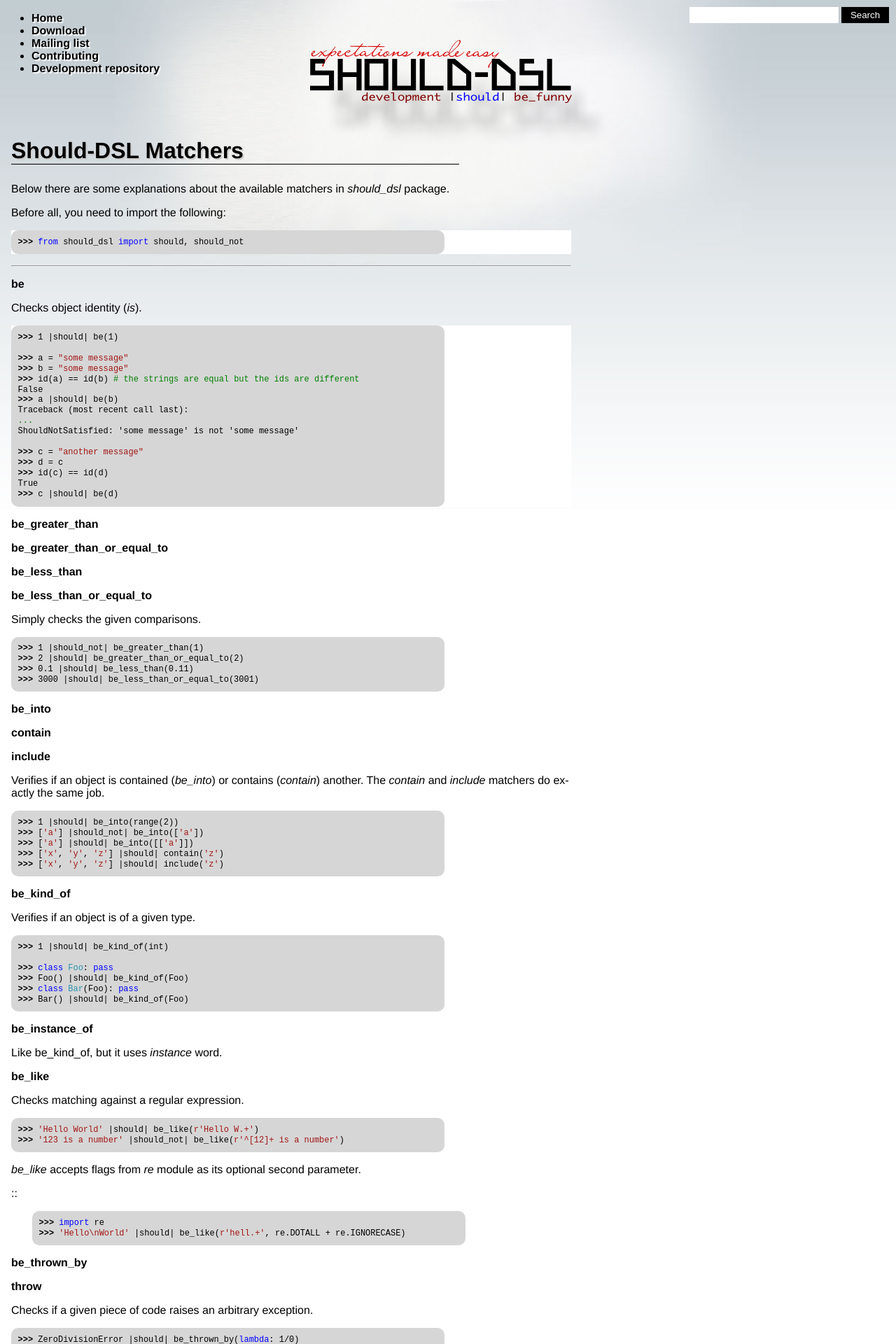
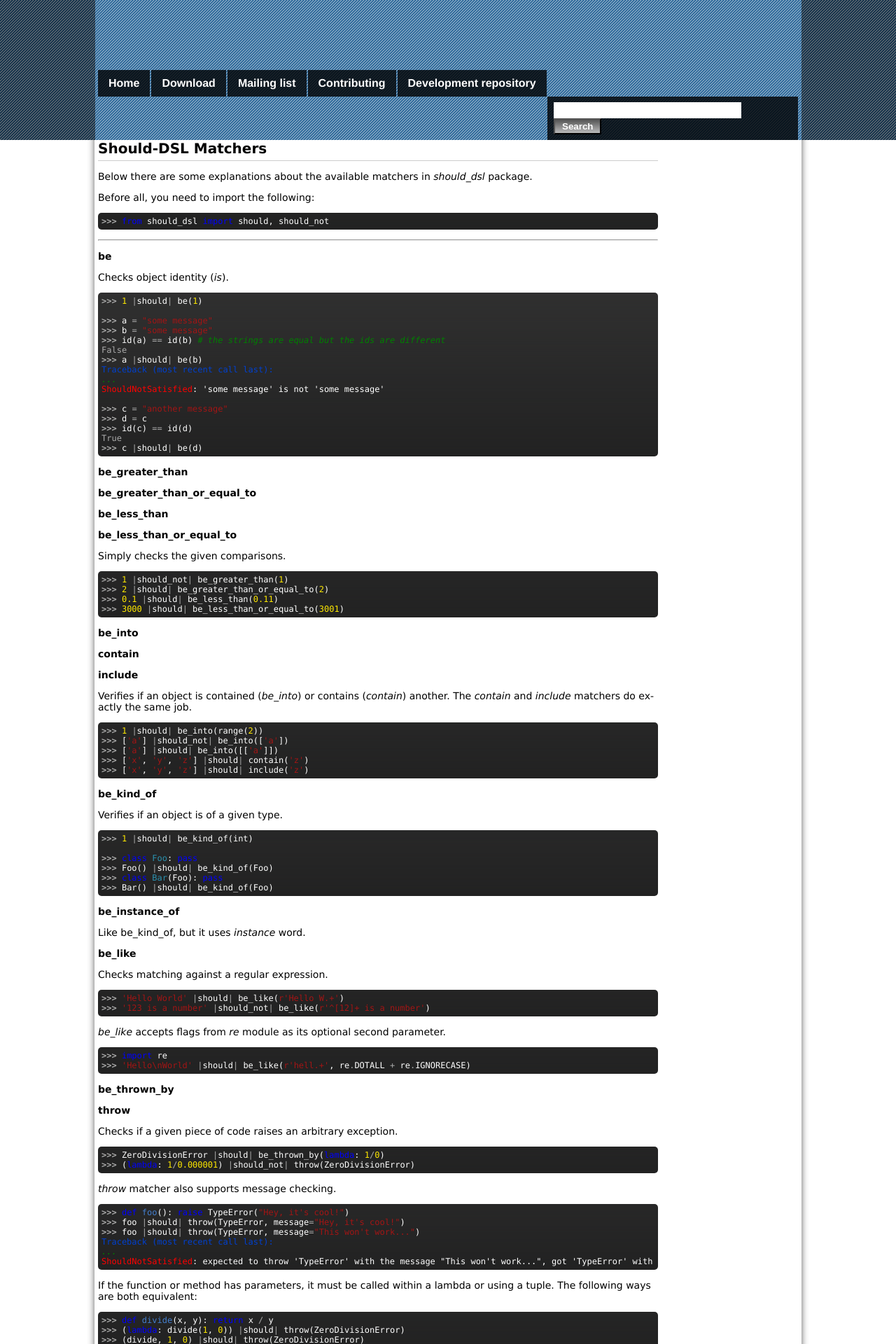
Before and after one commit to nsi-iff/should-dsl, a Sphinx documentation site: the page built from docs/available_matchers.rst, in a window 1280 px wide. Shown: the top 1920 px of the page at 70% size. Built offline with Sphinx 7.4.7, drawn with Linux system fonts in a browser that asks for light colours.

Commit message:
changes in the layout of the documentation.

```diff
--- a/docs/_static/css/global.css
+++ b/docs/_static/css/global.css
@@ -1,127 +1,31 @@
-#hide {
-    display:none;
-}
+html, body {
+    margin: 0px;
+    padding: 0px;
 
-#logo-link {
-    position: absolute;
-    top: 60px;
-    display: block;
-    width: 440px;
-    left: 50%;
-    margin-left: -220px;
-    height: 100px;
-}
+    font: 14px Verdana, helvetica, arial, freesans, clean, sans-serif;
 
-div.sphinxsidebar, div.related {
-    display: none;
-}
-
-div.footer {
-    text-align: center;
-}
-
-a.headerlink {
-    font-size: 80%;
-}
-
-body {
-    font-family: helvetica, arial, freesans, clean, sans-serif;
-}
-
-pre {
-    display: block;
-    min-width: 360px;
-    max-width: 600px;
-    width: 93%;
-    background-color: #d6d6d6;
-    border-radius:10px;
-    -moz-border-radius:10px;
-    border: 0 solid transparent;
-    padding: 0.8em;
-    font-size: 92%;
+    background-image: url("../img/back_shadow.png");
+    background-repeat: repeat-y;
+    background-position: center;
 }
 
 h1, h2 {
-    text-shadow:2px 2px 1px #cccccc;
+    margin: 0px;
+    padding: 0px 0px 5px 0px;
+
+    border-bottom: 1px solid #ccc;
 }
+
 h1 {
-    border-bottom:1px solid black;
-    font-size:2em;
-    width:80%;
+    font-size: 20px;
 }
 
 h2 {
-    font-size:1.5em;
+    font-size: 15px;
 }
 
-body {
-    background: url(../img/bg_main.jpg) 0 0 repeat-x transparent;
-    padding: 0;
-    margin: 0;
-}
-
-.document {
-    padding-top: 170px;
-    background: url(../img/bg.png) top center no-repeat transparent;
-    margin-left: 1em;
-    margin-right: 1em;
-
-}
-
-#basic-usage, #documentation {
-    display:inline-block;
-    width:48%;
-    vertical-align: top;
-}
-
-
-#installation h2{
-    border-bottom:1px solid black;
-    font-size:2em;
-    width:80%;
-}
-
-
-.menu {
-    position:absolute;
-    left:5px;
-    top:1px;
-}
-
-.menu img{
-    border: 0;
-}
-
-.menu a {
-    text-decoration: none;
-    color: black;
-    font-weight:bold;
-    text-shadow:2px 2px 1px #ffffff;
-}
-
-#searchbox {
-    position:absolute;
-    right: 10px;
-    top: 10px;
-}
-
-.search input.submit {
-    width: 68px;
-    height: 23px;
-    margin: 0;
-    border: 0;
-    background-color: #000000;
-    color: #ffffff;
-    vertical-align: top;
-}
-
-.search input.text {
-    width: 213px;
-    height: 23px;
-    margin: 0;
-    padding: 0;
-    border: 0;
-    vertical-align: top;
+br {
+    clear: both;
 }
 
 a {
@@ -130,5 +34,173 @@ a {
 }
 
 a:hover {
-    color: #3d48c4;
+    text-decoration: none;
+    color: #fff;
+    background-color: #3d48c4;
 }
+
+/* ========================================================================== */
+
+#headerwrapper {
+    background-image: url("../img/back_02.png");
+}
+
+#headerwrapper #header {
+    margin: 0px auto;
+    padding: 0px;
+    width: 1009px;
+
+    background-image: url("../img/back.png");
+    background-color: #fff;
+}
+
+
+#headerwrapper #header #logo {
+    width: 391px;
+    height: 100px;
+
+    /*background-image: url("../img/logo.png");
+    background-repeat: no-repeat;*/
+}
+
+/* ========================================================================== */
+
+#menu-wrapper {
+    margin: 0px auto;
+    width: 1000px;
+
+    font: 16px helvetica, Arial;
+}
+
+.menu {
+    margin: 0px;
+    padding: 0px;
+
+    list-style: none;
+}
+
+.menu li {
+    margin-right: 2px;
+    float: left;
+
+    background-image: url("../img/back_menu.png");
+}
+
+.menu a {
+    padding: 10px 15px;
+    display: block;
+
+    text-decoration: none;
+    font-weight:bold;
+    color: #fff;
+}
+
+.menu a:hover {
+    color: #ffda00;
+    background-color: transparent;
+}
+
+/* ========================================================================== */
+
+#searchbox {
+    padding: 8px 9px;
+    float: right;
+    width: 340px;
+
+    background-image: url("../img/back_menu.png");
+}
+
+#searchbox input {
+    margin: 0px;
+}
+
+#searchbox input.submit {
+    padding: 2px 10px;
+
+    background-image: url("../img/button_back.png");
+    background-repeat: repeat-x;
+
+    font-weight: bold;
+    color: #ffffff;
+}
+
+.search input.text {
+    padding: 4px;
+    width: 260px;
+
+    border: 0px;
+}
+
+/* ========================================================================== */
+
+.bodywrapper {
+    margin: 0px auto;
+    padding: 0px;
+    width: 1000px;
+}
+
+.section {
+    margin-top: 10px;
+    padding: 5px;
+
+    border: 1px solid #ccc;
+
+    background-image: url("../img/section_back.png");
+    background-repeat: repeat-x;
+    background-color: #fff;
+}
+
+/* ========================================================================== */
+
+#basic-usage {
+    float: left;
+    width: 625px;
+}
+
+#documentation {
+    float: right;
+    width: 345px;
+}
+
+/* ========================================================================== */
+
+.highlight pre {
+    padding: 5px;
+    display: block;
+
+    color: #fff;
+
+    font: 12px Monaco, monospace;
+    border-radius: 5px;
+
+    background-image: url("../img/pre_back.png");
+    background-repeat: repeat-x;
+    background-position: bottom;
+    background-color: #333;
+}
+
+/* ========================================================================== */
+
+div.footer {
+    margin: 0px auto;
+    margin-top: 15px;
+    padding: 5px;
+    width: 987px;
+
+    text-align: center;
+
+    background-image: url("../img/section_back.png");
+    background-repeat: repeat-x;
+    border-top: 1px solid #ccc;
+}
+
+/* ========================================================================== */
+
+div.sphinxsidebar, div.related {
+    display: none;
+}
+
+
+a.headerlink {
+    display: none;
+}
--- a/docs/_static/css/python.css
+++ b/docs/_static/css/python.css
@@ -1,188 +1,252 @@
+.highlight-python, .highlight {
+    background-color: #fff !important;
+}
+
 .hll {
-    background-color:#FFFFCC;
+    background-color:#fff;
 }
+
 .c {
     color:#408090;
     font-style:italic;
 }
+
 .err {
     border:1px solid #FF0000;
 }
+
 .k {
     color:#ffffff;
 }
+
 .o {
     color:#aaaaaa;
 }
+
 .cm {
     color:#408090;
     font-style:italic;
 }
+
 .cp {
     color:#ffffff;
 }
+
 .c1 {
     color:#408090;
     font-style:italic;
 }
+
 .cs {
     background-color:#FFF0F0;
     color:#408090;
 }
+
 .gd {
     color:#A00000;
 }
+
 .ge {
     font-style:italic;
 }
+
 .gr {
     color:#FF0000;
 }
+
 .gh {
     color:#000080;
 }
+
 .gi {
     color:#00A000;
 }
+
 .go {
     color:#aaaaaa;
 }
+
 .gp {
     color:#aaaaaa;
 }
+
 .gs {
 }
+
 .gu {
     color:#800080;
 }
+
 .gt {
     color:#0040D0;
 }
+
 .kc {
     color:#ffffff;
 }
+
 .kd {
     color:#ffffff;
 }
+
 .kn {
-    color: #ffa0a0;
+    color: #6ab825;
 }
+
 .kp {
     color:#ffffff;
 }
+
 .kr {
     color:#ffffff;
 }
+
 .kt {
     color:#902000;
 }
+
 .m {
     color:#ffe900;
 }
+
 .s {
-    color:#fff831;
+    color:#ed9d13;
 }
+
 .na {
     color:#4070A0;
 }
+
 .nb {
     color:#ffffff;
 }
+
 .nc {
-    color:#00A86B;
+    color:#447fcf;
 }
+
 .no {
     color:#60ADD5;
 }
+
 .nd {
     color:#555555;
 }
+
 .ni {
     color:#D55537;
 }
+
 .ne {
     color:#ffffff;
 }
+
 .nf {
-    color:#00A86B;
+    color:#447fcf;
 }
+
 .nl {
     color:#002070;
 }
+
 .nn {
     color:#ffffff;
 }
+
 .nt {
     color:#062873;
 }
+
 .nv {
     color:#BB60D5;
 }
+
 .ow {
     color:#ffffff;
 }
+
 .w {
     color:#BBBBBB;
 }
+
 .mf {
     color:#ffe900;
 }
+
 .mh {
     color:#ffe900;
 }
+
 .mi {
     color:#ffe900;
 }
+
 .mo {
     color:#ffe900;
 }
+
 .sb {
     color:#4070A0;
 }
+
 .sc {
     color:#4070A0;
 }
+
 .sd {
     color:#4070A0;
     font-style:italic;
 }
+
 .s2 {
     color:#4070A0;
 }
+
 .se {
     color:#4070A0;
 }
+
 .sh {
     color:#4070A0;
 }
+
 .si {
     color:#70A0D0;
     font-style:italic;
 }
+
 .sx {
     color:#ffff00;
 }
+
 .sr {
     color:#235388;
 }
+
 .s1 {
     color:#4070A0;
 }
+
 .ss {
     color:#517918;
 }
+
 .bp {
     color:#ffffff;
 }
+
 .vc {
     color:#BB60D5;
 }
+
 .vg {
     color:#BB60D5;
 }
+
 .vi {
     color:#BB60D5;
 }
+
 .il {
     color:#ffe900;
 }
--- a/docs/_templates/layout.html
+++ b/docs/_templates/layout.html
@@ -3,14 +3,19 @@
 {% block extrahead %}
 
     <link rel="stylesheet" href="{{ pathto('_static/css/global.css', 1) }}" type="text/css" charset="utf-8" />
+    <link rel="stylesheet" href="{{ pathto('_static/css/python.css', 1) }}" type="text/css" charset="utf-8" />
 
 {% endblock %}
 
 
 {% block relbar1 %}
 
-  <div id="logo"></logo>
+  <div id="headerwrapper">
+    <div id="header">
 
+      <div id="logo"></div>
+
+      <div id="menu-wrapper">
         <ul class="menu">
           <li><a href='{{ pathto('index.html', 1) }}'>Home</a></li>
           <li><a href='http://github.com/hugobr/should-dsl/archives/master'>Download</a></li>
@@ -19,7 +24,7 @@
           <li><a href='http://github.com/hugobr/should-dsl'>Development repository</a></li>
         </ul>
 
-  <div id="searchbox" style="display: none">
+        <div id="searchbox" >
             <form class="search" action="{{ pathto('search') }}" method="get">
               <input type="text" name="q" class="text" />
               <input type="submit" value="{{ _('Search') }}" class="submit" />
--- a/docs/available_matchers.rst
+++ b/docs/available_matchers.rst
@@ -100,6 +100,7 @@ Checks matching against a regular expression.
 *be_like* accepts flags from *re* module as its optional second parameter.
 
 ::
+
     >>> import re
     >>> 'Hello\nWorld' |should| be_like(r'hell.+', re.DOTALL + re.IGNORECASE)
 
```
Also changed, not shown: other parts of docs/_templates/layout.html (+6 -1 lines), docs/_static/img/back.png (added), docs/_static/img/back_02.png (added), docs/_static/img/back_menu.png (added), docs/_static/img/back_shadow.png (added), docs/_static/img/button_back.png (added), docs/_static/img/logo.png (added), docs/_static/img/pre_back.png (added), docs/_static/img/section_back.png (added). Lines whose indentation alone changed are shown as unchanged.
